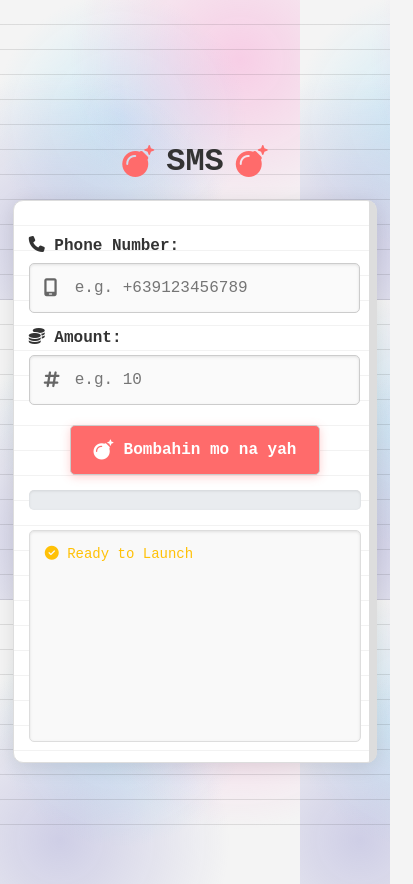
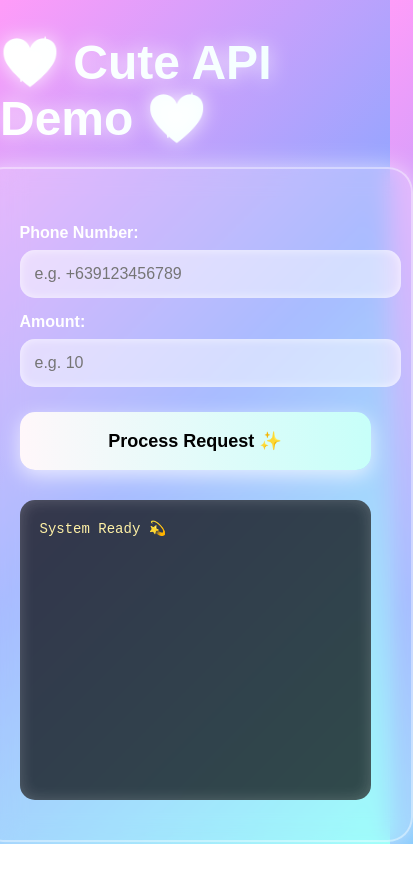
Before and after one commit to Ari2477/bomber, a plain HTML site: page index.html in a window 390 px wide. Shown: the whole page, 413 px wide, since content can reach past the window. After the commit the page ends 844 px from the top, so only its background shows below. Drawn offline with Linux system fonts and the light colour scheme.

Commit message:
Update index.html

```diff
--- a/index.html
+++ b/index.html
@@ -2,296 +2,133 @@
 <html lang="en">
 <head>
 <meta charset="UTF-8">
-<meta name="viewport" content="width=device-width, initial-scale=1.0, user-scalable=no">
-<title>SMS bomber</title>
-
-<link rel="stylesheet" href="https://cdnjs.cloudflare.com/ajax/libs/font-awesome/6.5.0/css/all.min.css">
+<meta name="viewport" content="width=device-width, initial-scale=1.0">
+<title>Cute API Request</title>
 
 <style>
-  @import url('https://fonts.googleapis.com/css2?family=Poppins:wght@400;600;700&display=swap');
-
   body {
     font-family: "Poppins", sans-serif;
-    background: #f4f4f4;
+    background: linear-gradient(135deg, #ff9cf9 0%, #8ba6ff 50%, #7efff9 100%);
     margin: 0;
-    padding: 20px;
+    padding: 0;
     min-height: 100vh;
     display: flex;
     flex-direction: column;
     align-items: center;
     justify-content: center;
-    overflow-x: hidden;
-    -webkit-tap-highlight-color: transparent;
-    background-image:
-      radial-gradient(circle at 20% 80%, rgba(120, 119, 198, 0.3) 0%, transparent 50%),
-      radial-gradient(circle at 80% 20%, rgba(255, 119, 198, 0.3) 0%, transparent 50%),
-      radial-gradient(circle at 40% 40%, rgba(120, 219, 255, 0.3) 0%, transparent 50%);
-    background-size: 300px 300px;
-  }
-
-  .notebook-lines {
-    position: absolute;
-    top: 0;
-    left: 0;
-    width: 100%;
-    height: 100%;
-    background-image: repeating-linear-gradient(
-      to bottom,
-      transparent,
-      transparent 24px,
-      rgba(0,0,0,0.1) 24px,
-      rgba(0,0,0,0.1) 25px
-    );
-    pointer-events: none;
-    z-index: 0;
   }
 
   h1 {
-    font-size: 2.5em;
+    font-size: 3em;
     margin-bottom: 20px;
-    color: #333;
-    text-shadow: none;
-    display: flex;
-    gap: 12px;
-    align-items: center;
-    justify-content: center;
-    text-align: center;
-    flex-wrap: wrap;
-    z-index: 1;
-    font-family: 'Courier New', monospace;
+    background: linear-gradient(90deg, #fff, #eaffff);
+    -webkit-background-clip: text;
+    -webkit-text-fill-color: transparent;
+    text-shadow: 0px 0px 20px rgba(255,255,255,0.8);
   }
-  h1 i { color: #ff6b6b; }
 
   .container {
-    width: 95%;
-    max-width: 350px;
-    padding: 25px 18px;
-    border-radius: 10px;
-    background: #fff;
-    border: 1px solid #ddd;
-    box-shadow: 0 4px 20px rgba(0,0,0,0.1);
-    position: relative;
-    z-index: 1;
-    margin: 0 10px;
-    background-image:
-      linear-gradient(90deg, transparent 98%, #ddd 98%),
-      repeating-linear-gradient(
-        to bottom,
-        transparent,
-        transparent 24px,
-        rgba(0,0,0,0.05) 24px,
-        rgba(0,0,0,0.05) 25px
-      );
-    background-size: 100% 100%, 100% 100%;
+    max-width: 600px;
+    width: 90%;
+    padding: 40px;
+    border-radius: 25px;
+    background: rgba(255,255,255,0.25);
+    backdrop-filter: blur(12px);
+    border: 2px solid rgba(255,255,255,0.4);
+    box-shadow: 0 0 25px rgba(255,255,255,0.6);
   }
 
   label {
     font-weight: 600;
     margin-top: 15px;
     display: block;
-    color: #333;
-    font-size: 16px;
-    font-family: 'Courier New', monospace;
-  }
-
-  .input-box {
-    position: relative;
-    width: 100%;
-    margin-top: 8px;
-    margin-bottom: 15px;
-  }
-
-  .input-box i {
-    position: absolute;
-    top: 50%;
-    left: 15px;
-    transform: translateY(-50%);
-    color: #666;
-    font-size: 18px;
+    color: #fff;
   }
 
   input {
-    width: 81%;
-    padding: 15px 15px 15px 45px;
-    border: 1px solid #ccc;
-    border-radius: 5px;
+    width: 100%;
+    padding: 15px;
+    margin-top: 8px;
+    border-radius: 15px;
+    border: none;
     outline: none;
     font-size: 16px;
-    background: #fafafa;
+    background: rgba(255,255,255,0.5);
     color: #333;
-    box-shadow: inset 0 1px 3px rgba(0,0,0,0.1);
-    transition: 0.3s;
-    font-family: 'Courier New', monospace;
+    box-shadow: inset 0 0 10px rgba(255,255,255,0.6);
   }
-  input:focus { border-color: #ff6b6b; background: #fff; }
 
   button {
-    width: 75%;
-    padding: 1px;
-    margin-top: 20px;
-    border: 1px solid #ccc;
-    border-radius: 5px;
-    font-size: 16px;
+    width: 100%;
+    padding: 18px;
+    margin-top: 25px;
+    border: none;
+    border-radius: 15px;
+    font-size: 18px;
     font-weight: bold;
-    background: #ff6b6b;
-    color: #fff;
+    background: linear-gradient(90deg, #fff7fa, #c7fff9);
     cursor: pointer;
-    transition: 0.3s;
-    box-shadow: 0 2px 10px rgba(255,107,107,0.3);
-    display: flex;
-    align-items: center;
-    justify-content: center;
-    gap: 10px;
-    min-height: 50px;
-    font-family: 'Courier New', monospace;
-    margin-left: auto;
-    margin-right: auto;
-  }
-  button:hover {
-    background: #ff5252;
-    box-shadow: 0 4px 15px rgba(255,107,107,0.5);
-  }
-  button:active { transform: scale(0.98); }
-  button i { font-size: 20px; }
-
-  .charging-btn {
-    position: relative;
-    overflow: hidden;
-    background: #333;
-    border: 1px solid #4cc9f0 !important;
-    box-shadow:
-      0 0 12px #4cc9f0,
-      0 0 20px #4895ef inset;
-    transform: scale(0.97);
-    animation: chargePulse 0.6s infinite alternate ease-in-out;
+    transition: .3s ease;
+    box-shadow: 0 6px 20px rgba(255,255,255,0.7);
   }
 
-  @keyframes chargePulse {
-    0% { box-shadow: 0 0 10px #4cc9f0, 0 0 6px #4895ef inset; }
-    100% { box-shadow: 0 0 16px #4cc9f0, 0 0 20px #4895ef inset; }
-  }
-
-  .charge-wrapper {
-    display: flex;
-    align-items: center;
-    gap: 10px;
-  }
-
-  .charge-bar {
-    width: 24px;
-    height: 24px;
-    border-radius: 4px;
-    border: 2px solid #48bfe3;
-    overflow: hidden;
-    position: relative;
-  }
-
-  .charge-bar::before {
-    content: "";
-    position: absolute;
-    top: 0;
-    left: -100%;
-    width: 100%;
-    height: 100%;
-    background: linear-gradient(90deg, #56cfe1, #64dfdf, #80ffdb);
-    animation: chargeFill 1.4s infinite linear;
-  }
-
-  @keyframes chargeFill {
-    0% { left: -100%; }
-    100% { left: 100%; }
-  }
-
-  .charge-text {
-    color: #90e0ef;
-    font-weight: bold;
-    letter-spacing: 1px;
-    font-size: 14px;
-    text-shadow: 0 0 8px #48bfe3;
+  button:hover {
+    transform: translateY(-3px);
+    box-shadow: 0 10px 25px rgba(255,255,255,1);
   }
 
   .console {
-    margin-top: 20px;
-    background: #f9f9f9;
-    border: 1px solid #ddd;
-    border-radius: 5px;
-    padding: 15px;
-    height: 180px;
+    margin-top: 30px;
+    background: rgba(0,0,0,0.7);
+    border-radius: 15px;
+    padding: 20px;
+    height: 260px;
     overflow-y: auto;
     font-family: "Courier New", monospace;
     font-size: 14px;
-    color: #333;
-    box-shadow: inset 0 1px 3px rgba(0,0,0,0.1);
-    -webkit-overflow-scrolling: touch;
+    color: #bafffc;
+    box-shadow: inset 0 0 15px rgba(255,255,255,0.2);
   }
-  .log { color: #28a745; }
-  .info { color: #ffc107; }
-  .error { color: #dc3545; }
 
-  .progress-container {
-    width: 100%;
+  .log { color: #9dff9d; }
+  .info { color: #fff1a6; }
+  .error { color: #ff9c9c; }
+
+  .loading {
+    display: inline-block;
+    width: 20px;
     height: 20px;
-    border-radius: 5px;
-    background: #e9ecef;
-    margin-top: 15px;
-    overflow: hidden;
-    box-shadow: inset 0 1px 3px rgba(0,0,0,0.1);
+    border: 3px solid rgba(255,255,255,0.3);
+    border-radius: 50%;
+    border-top-color: #ffffff;
+    animation: spin 1s infinite linear;
+    margin-right: 10px;
   }
-  .progress-bar {
-    width: 0%;
-    height: 100%;
-    background: linear-gradient(90deg, #ff6b6b, #ff8a80);
-    border-radius: 5px;
-    transition: width 0.3s ease;
-  }
-  @media (max-width: 600px) {
-    h1 {
-      font-size: 2em;
-    }
-    .container {
-      padding: 20px 15px;
-    }
-    input {
-      font-size: 16px;
-    }
-    button {
-      font-size: 16px;
-    }
+
+  @keyframes spin {
+    to { transform: rotate(360deg); }
   }
 </style>
 </head>
 <body>
 
-<div class="notebook-lines"></div>
-
-<h1><i class="fa-solid fa-bomb"></i> SMS  <i class="fa-solid fa-bomb"></i></h1>
+<h1>💖 Cute API Demo 💖</h1>
 
 <div class="container">
   <form id="apiForm">
-    <label><i class="fa-solid fa-phone"></i> Phone Number:</label>
-    <div class="input-box">
-      <i class="fa-solid fa-mobile-screen"></i>
+    <label>Phone Number:</label>
     <input type="text" id="number" placeholder="e.g. +639123456789" required>
-    </div>
 
-    <label><i class="fa-solid fa-coins"></i> Amount:</label>
-    <div class="input-box">
-      <i class="fa-solid fa-hashtag"></i>
+    <label>Amount:</label>
     <input type="number" id="amount" placeholder="e.g. 10" min="1" required>
-    </div>
 
     <button type="submit" id="submitBtn">
-      <i class="fa-solid fa-bomb"></i>
-      <span id="btnText">Bombahin mo na yah</span>
+      <span id="btnText">Process Request ✨</span>
     </button>
-
-    <div class="progress-container">
-      <div class="progress-bar" id="progressBar"></div>
-    </div>
   </form>
 
   <div class="console" id="consoleBox">
-    <div class="info"><i class="fa-solid fa-circle-check"></i> Ready to Launch</div>
+    <div class="info">System Ready 💫</div>
   </div>
 </div>
 
@@ -299,7 +136,6 @@
   const logBox = document.getElementById("consoleBox");
   const btn = document.getElementById("submitBtn");
   const btnText = document.getElementById("btnText");
-const progressBar = document.getElementById("progressBar");
 
   function log(msg, type="log") {
     const line = document.createElement("div");
@@ -310,21 +146,7 @@ function log(msg, type="log") {
   }
 
   function clearConsole() {
-  logBox.innerHTML = '<div class="info"><i class="fa-solid fa-circle-check"></i> Ready to Launch</div>';
-}
-
-function animateProgress(duration=3000) {
-  progressBar.style.width = "0%";
-  let start = null;
-
-  function step(timestamp) {
-    if (!start) start = timestamp;
-    const progress = Math.min((timestamp - start) / duration, 1);
-    progressBar.style.width = (progress * 100) + "%";
-    if (progress < 1) requestAnimationFrame(step);
-  }
-
-  requestAnimationFrame(step);
+    logBox.innerHTML = '<div class="info">System Ready 💫</div>';
   }
 
   document.getElementById("apiForm").addEventListener("submit", async (e) => {
@@ -339,35 +161,32 @@ document.getElementById("apiForm").addEventListener("submit", async (e) => {
     }
 
     btn.disabled = true;
-  btn.classList.add("charging-btn");
-  btnText.innerHTML = `
-    <div class="charge-wrapper">
-      <div class="charge-bar"></div>
-      <span class="charge-text">Bombing Attack...</span>
-    </div>
-  `;
+    btnText.innerHTML = '<div class="loading"></div>Processing...';
 
     clearConsole();
-  log("Preparing payload...", "info");
+    log("Preparing request...", "info");
 
-  animateProgress(4000);
-
-  const apiUrl = `http://localhost:3000/smsbomb?number=${number}&amount=${amount}`;
+    // ✔ DUMMY API (always works)
+    const baseUrl = "https://sms-tanginamoka-api-ryujin.vercel.app/api/smsbomb";
+    const apiUrl = baseUrl + "?number=" + encodeURIComponent(number) + "&amount=" + encodeURIComponent(amount);
 
     setTimeout(async () => {
       log("Sending request to server...", "info");
+
       try {
         const response = await fetch(apiUrl);
         const data = await response.json();
+
         log("Request successful!", "log");
         log("Server Response: " + JSON.stringify(data), "info");
+
       } catch (err) {
         log("Network Error: " + err.message, "error");
       }
+
       btn.disabled = false;
-    btnText.textContent = "Detonate";
-    progressBar.style.width = "0%";
-  }, 4200);
+      btnText.textContent = "Process Request ✨";
+    }, 1800);
   });
 </script>
 
```
Lines whose indentation alone changed are shown as unchanged.
